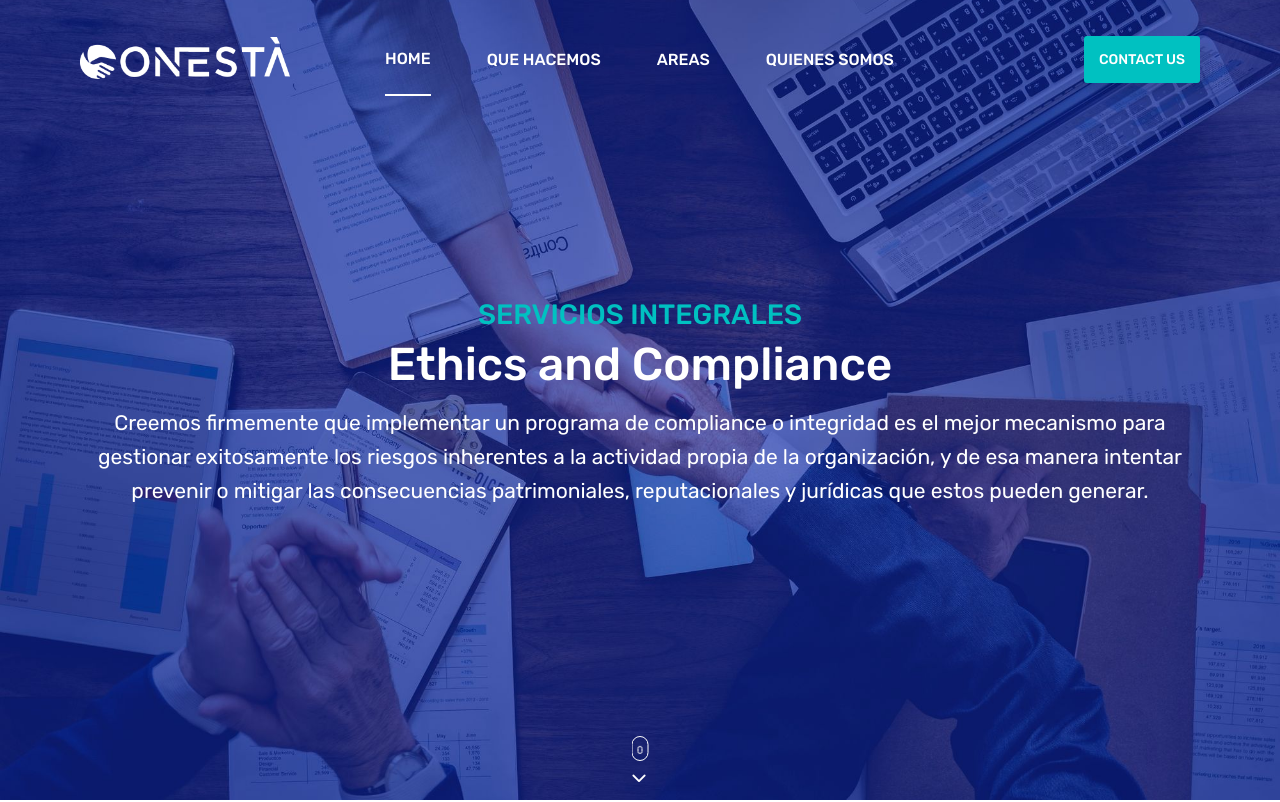
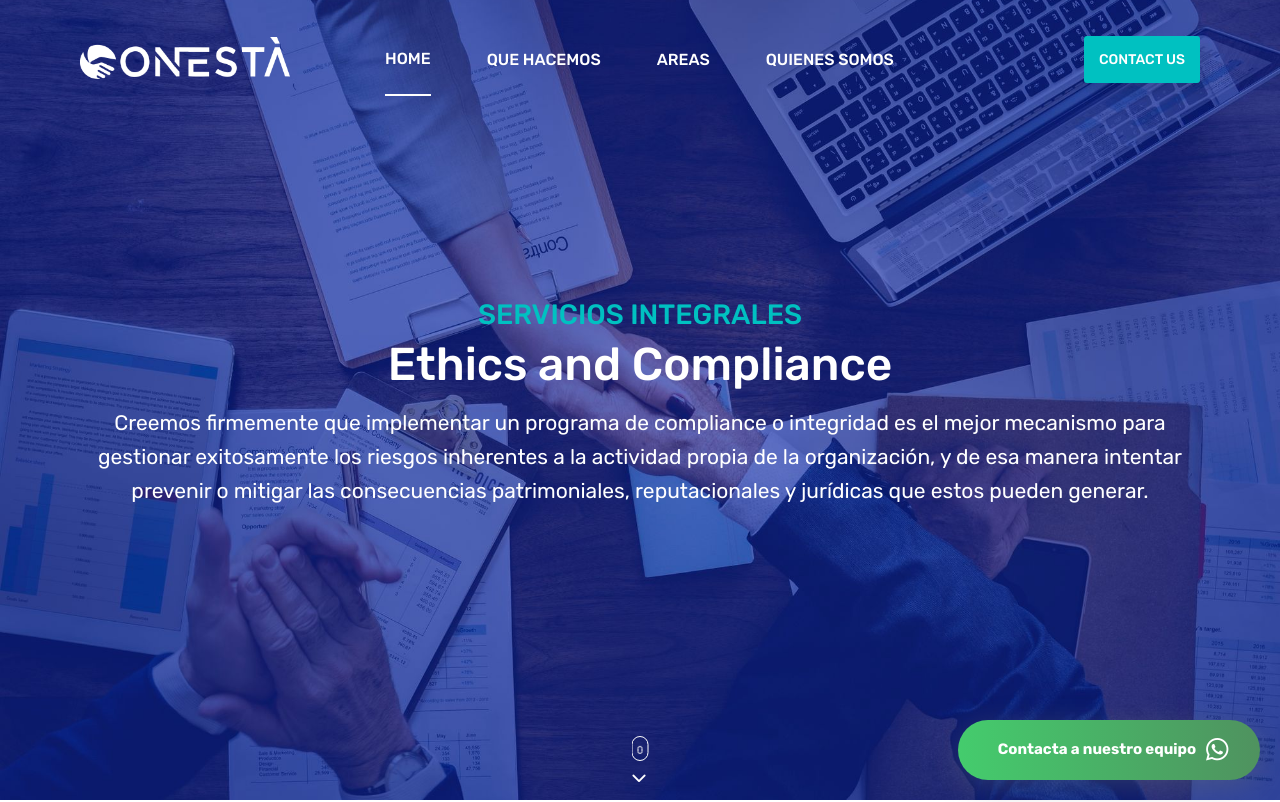
Before and after one commit to lalipognante/onestalanding-next, a Next.js app in the folder next-app/: page / in a window 1280 px wide. Shown: the top 802 px of the page. Built offline with nearby package versions, Linux system fonts and the light colour scheme.

Commit message:
add whatsapp section

```diff
--- a/next-app/app/globals.css
+++ b/next-app/app/globals.css
@@ -1679,3 +1679,58 @@ footer.bottom .links>a {
   }
 }
 /* END FOOTER */
+
+/* WHATSAPP */
+.whatsapp-button {
+  display: flex;
+  justify-content: center;
+  align-items: center;
+  position: fixed;
+  min-width: 302px;
+  min-height: 60px;
+  bottom: 20px;
+  right: 20px;
+  background: -webkit-gradient(linear, left top, right top, from(#44cc6d), to(#4f925f));
+  background: linear-gradient(to right, #44cc6d, #4f925f);
+  color: #FFF;
+  border-radius: 50px;
+  text-align: center;
+  -webkit-box-shadow: rgba(100, 100, 111, 0.4) 0px 7px 29px 0px;
+  box-shadow: rgba(100, 100, 111, 0.4) 0px 7px 29px 0px;
+  z-index: 9999999;
+}
+
+.whatsapp-button .text {
+  display: flex;
+  justify-content: center;
+  align-items: center;
+}
+
+.whatsapp-button .text p {
+  text-align: center;
+  color: #FFF;
+  font-size: 15px;
+  padding: 10px;
+  margin: 0px;
+  vertical-align: middle;
+  font-weight: bold;
+}
+
+.whatsapp-button .text .mobile {
+  display: none;
+}
+
+@media screen and (max-width: 720px) {
+  .whatsapp-button {
+    min-width: 199px;
+    min-height: 56px;
+  }
+  .whatsapp-button .text .desktop {
+    display: none;
+  }
+  .whatsapp-button .text .mobile {
+    display: flex;
+  }
+}
+
+/* END WHATSAPP */
--- a/next-app/app/page.js
+++ b/next-app/app/page.js
@@ -10,101 +10,13 @@ import Areas from '@/sections/Areas'
 import { ContactBanner } from '@/sections/ContactBanner'
 import { TeamMembers } from '@/sections/TeamMembers'
 import Footer from '@/sections/Footer'
+import Whatsapp from '@/sections/Whatsapp'
 
 export default function Home() {
-  // return (
-  //   <main className={styles.main}>
-  //     <div className={styles.description}>
-  //       <p>
-  //         Get started by editing&nbsp;
-  //         <code className={styles.code}>app/page.js</code>
-  //       </p>
-  //       <div>
-  //         <a
-  //           href="https://vercel.com?utm_source=create-next-app&utm_medium=appdir-template&utm_campaign=create-next-app"
-  //           target="_blank"
-  //           rel="noopener noreferrer"
-  //         >
-  //           By{' '}
-  //           <Image
-  //             src="/vercel.svg"
-  //             alt="Vercel Logo"
-  //             className={styles.vercelLogo}
-  //             width={100}
-  //             height={24}
-  //             priority
-  //           />
-  //         </a>
-  //       </div>
-  //     </div>
-
-  //     <div className={styles.center}>
-  //       <Image
-  //         className={styles.logo}
-  //         src="/next.svg"
-  //         alt="Next.js Logo"
-  //         width={180}
-  //         height={37}
-  //         priority
-  //       />
-  //     </div>
-
-  //     <div className={styles.grid}>
-  //       <a
-  //         href="https://nextjs.org/docs?utm_source=create-next-app&utm_medium=appdir-template&utm_campaign=create-next-app"
-  //         className={styles.card}
-  //         target="_blank"
-  //         rel="noopener noreferrer"
-  //       >
-  //         <h2>
-  //           Docs <span>-&gt;</span>
-  //         </h2>
-  //         <p>Find in-depth information about Next.js features and API.</p>
-  //       </a>
-
-  //       <a
-  //         href="https://nextjs.org/learn?utm_source=create-next-app&utm_medium=appdir-template&utm_campaign=create-next-app"
-  //         className={styles.card}
-  //         target="_blank"
-  //         rel="noopener noreferrer"
-  //       >
-  //         <h2>
-  //           Learn <span>-&gt;</span>
-  //         </h2>
-  //         <p>Learn about Next.js in an interactive course with&nbsp;quizzes!</p>
-  //       </a>
-
-  //       <a
-  //         href="https://vercel.com/templates?framework=next.js&utm_source=create-next-app&utm_medium=appdir-template&utm_campaign=create-next-app"
-  //         className={styles.card}
-  //         target="_blank"
-  //         rel="noopener noreferrer"
-  //       >
-  //         <h2>
-  //           Templates <span>-&gt;</span>
-  //         </h2>
-  //         <p>Explore the Next.js 13 playground.</p>
-  //       </a>
-
-  //       <a
-  //         href="https://vercel.com/new?utm_source=create-next-app&utm_medium=appdir-template&utm_campaign=create-next-app"
-  //         className={styles.card}
-  //         target="_blank"
-  //         rel="noopener noreferrer"
-  //       >
-  //         <h2>
-  //           Deploy <span>-&gt;</span>
-  //         </h2>
-  //         <p>
-  //           Instantly deploy your Next.js site to a shareable URL with Vercel.
-  //         </p>
-  //       </a>
-  //     </div>
-  //   </main>
-  // )
   return (
     <>
       <FixedNavbar />
+      <Whatsapp />
       <Navbar />
       <Hero />
       <Services />
@@ -113,10 +25,6 @@ export default function Home() {
       <ContactBanner />
       <TeamMembers />
       <Footer />
-      {/* <Areas />
-      <ContactBanner />
-      <TeamMembers />
-      <Footer /> */}
     </>
   )
 }
--- /dev/null
+++ b/next-app/sections/Whatsapp.jsx
@@ -0,0 +1,24 @@
+import React from 'react'
+import whatsapp from "../public/whatsapp.png";
+import Image from 'next/image';
+
+export default function Whatsapp({ card }) {
+  return (
+    <div>
+      <a href="https://wa.me/3468560635?text=Quiero%20información%20sobre%20servicios" rel="noopener" target="_blank">
+        <div class="whatsapp-button">
+          <div class="text">
+            <p class="desktop">Contacta a nuestro equipo</p>
+            <p class="mobile">Contactanos</p>
+          </div>
+          {/* <img alt="Whatsapp" src={whatsapp} /> */}
+          <Image
+            width={24}
+            height={24}
+            src={whatsapp}
+          />
+        </div>
+      </a>
+    </div>
+  )
+}
```
Also changed, not shown: next-app/public/whatsapp.png (added).
